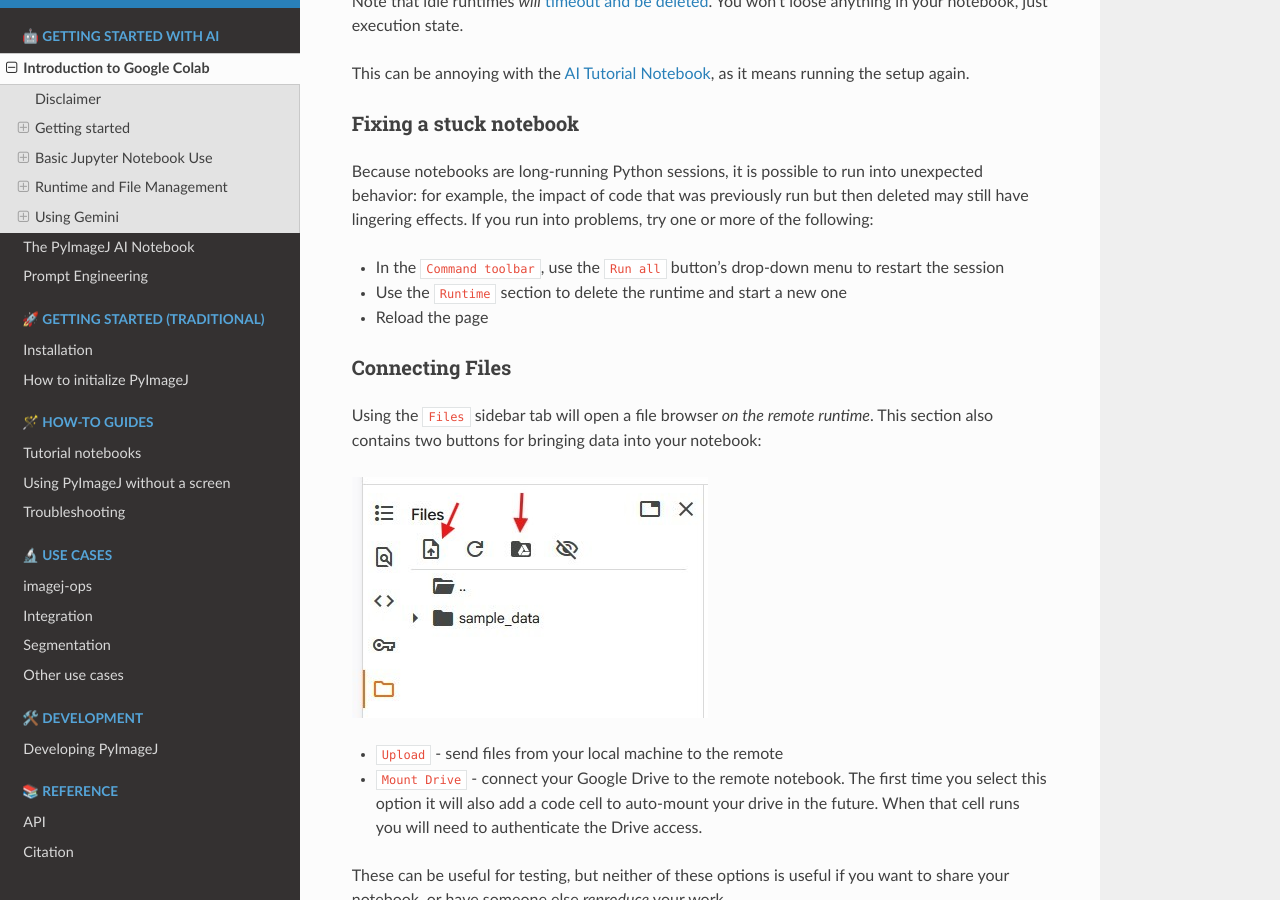
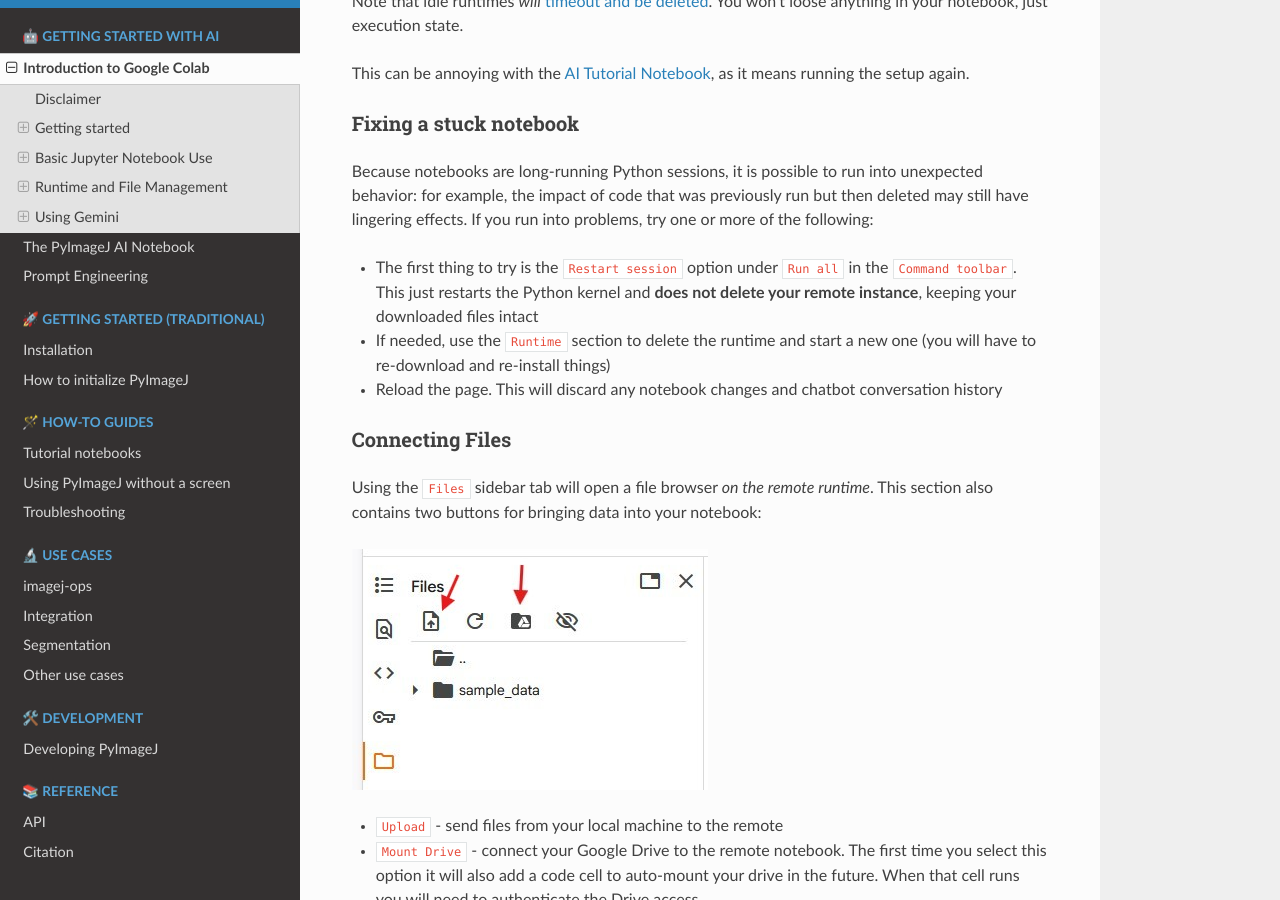
Before and after one commit to imagej/pyimagej, a Sphinx documentation site: the page built from doc/Google-Colab-Basics.md, in a window 1280 px wide and 900 px high, scrolled down 5471 px. Built offline with Sphinx 7.4.7 and the Read the Docs theme 3.1.0, drawn with Linux system fonts in a browser that asks for light colours; pages that are not in the unit, such as notebooks, are missing from menus.

Commit message:
Clarify behavior of troubleshooting steps

```diff
--- a/doc/Google-Colab-Basics.md
+++ b/doc/Google-Colab-Basics.md
@@ -112,9 +112,9 @@
 
 Because notebooks are long-running Python sessions, it is possible to run into unexpected behavior: for example, the impact of code that was previously run but then deleted may still have lingering effects. If you run into problems, try one or more of the following:
 
-* In the `Command toolbar`, use the `Run all` button's drop-down menu to restart the session
-* Use the `Runtime` section to delete the runtime and start a new one
-* Reload the page
+* The first thing to try is the `Restart session` option under `Run all` in the `Command toolbar`. This just restarts the Python kernel and **does not delete your remote instance**, keeping your downloaded files intact
+* If needed, use the `Runtime` section to delete the runtime and start a new one (you will have to re-download and re-install things)
+* Reload the page. This will discard any notebook changes and chatbot conversation history
 
 ### Connecting Files
 
```
